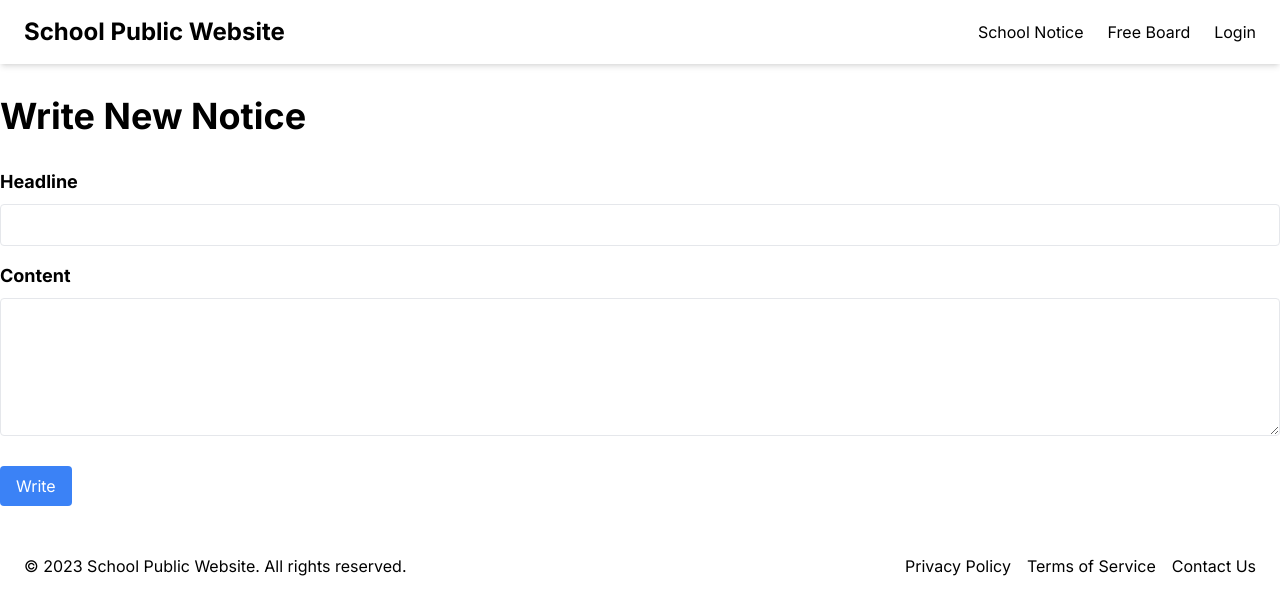
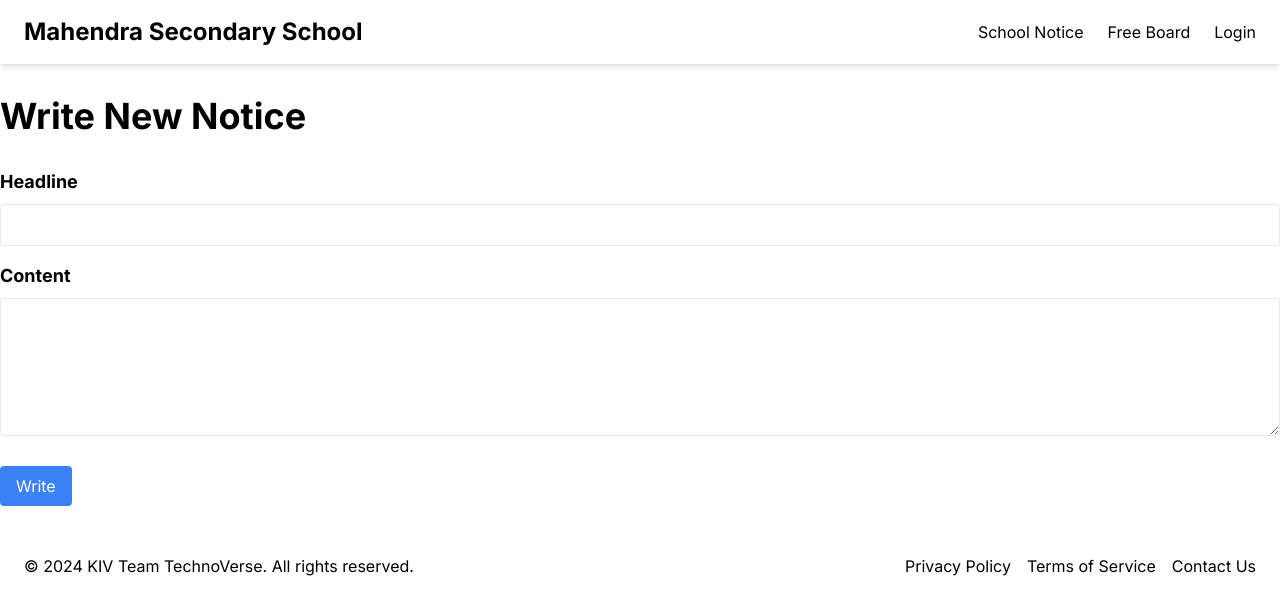
Before and after one commit to CChuYong/WFK-ICT-Nepal-Project, a Next.js app in the folder frontend/: page /notices/new in a window 1280 px wide. Shown: the top 614 px of the page. Built offline with nearby package versions, Linux system fonts and the light colour scheme.

Commit message:
feat: update basic information

```diff
--- a/frontend/app/layout.js
+++ b/frontend/app/layout.js
@@ -8,8 +8,8 @@ import FooterBar from "@/components/FooterBar";
 const inter = Inter({ subsets: ["latin"] });
 
 export const metadata = {
-  title: "Create Next App",
-  description: "Generated by create next app",
+  title: "Mahendra Secondary School",
+  description: "A school website for Mahendra Secondary School",
 };
 
 export default function RootLayout({ children }) {
--- a/frontend/components/FooterBar.js
+++ b/frontend/components/FooterBar.js
@@ -3,7 +3,7 @@ import Link from "next/link";
 export default function FooterBar() {
     return <footer className="bg-muted text-muted-foreground py-4 px-6 mt-auto">
         <div className="container mx-auto flex justify-between items-center">
-            <p>&copy; 2023 School Public Website. All rights reserved.</p>
+            <p>&copy; 2024 KIV Team TechnoVerse. All rights reserved.</p>
             <nav className="flex items-center gap-4">
                 <Link href="#" className="hover:underline" prefetch={false}>
                     Privacy Policy
--- a/frontend/components/NavigationBar.js
+++ b/frontend/components/NavigationBar.js
@@ -4,7 +4,7 @@ export default function NavigationBar() {
     return <header className="bg-primary text-primary-foreground py-4 px-6 shadow-md">
         <div className="container mx-auto flex justify-between items-center">
             <Link href="/" className="text-2xl font-bold" prefetch={false}>
-                School Public Website
+                Mahendra Secondary School
             </Link>
             <nav className="flex items-center gap-6">
                 <Link href="/notices" className="hover:underline" prefetch={false}>
```
